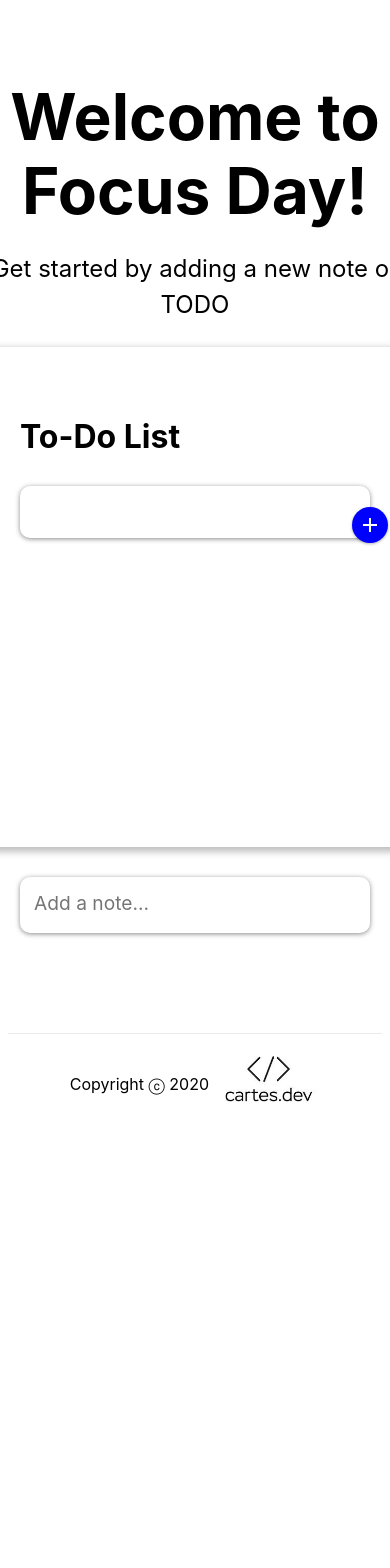
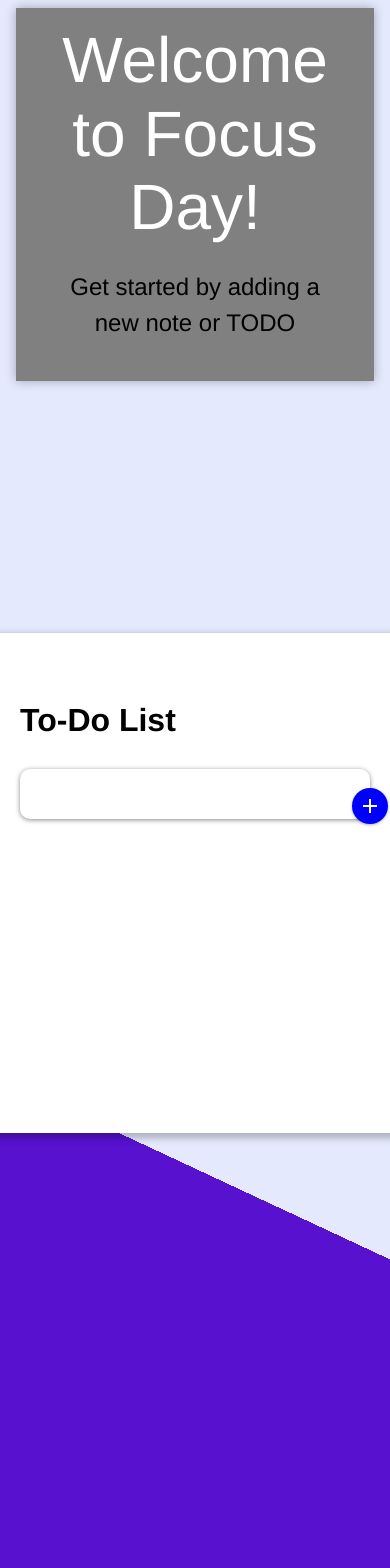
Before and after one commit to alfonsocartes/focus-day, a Next.js app: page / in a window 390 px wide. Shown: the top 1568 px of the page. Before the commit the page ends 1133 px from the top, so only its background shows below. Built offline with nearby package versions, Linux system fonts and the light colour scheme.

Commit message:
Use one global css file because it's just one page app

```diff
--- a/components/App.jsx
+++ b/components/App.jsx
@@ -1,14 +1,13 @@
-import { useState } from "react";
 import Notes from "./Notes";
 import ToDoList from "./ToDoList";
 
 function App() {
   return (
     <div>
-      <div>
+      <div className="container">
         <ToDoList />
       </div>
-      <div>
+      <div className="container">
         <Notes />
       </div>
     </div>
--- a/components/Notes.jsx
+++ b/components/Notes.jsx
@@ -1,7 +1,6 @@
 import { useState } from "react";
 import Note from "./Note";
 import NoteCreation from "./NoteCreation";
-
 function Notes() {
   const [notes, setNotes] = useState([]);
 
@@ -22,6 +21,7 @@ function Notes() {
   return (
     <div>
       <NoteCreation onAdd={addNote} />
+      <div className="grid">
         {notes.map((noteItem, index) => {
           return (
             <Note
@@ -34,6 +34,7 @@ function Notes() {
           );
         })}
       </div>
+    </div>
   );
 }
 
--- a/pages/index.js
+++ b/pages/index.js
@@ -1,5 +1,4 @@
 import Head from "next/head";
-import styles from "../styles/Home.module.css";
 import App from "../components/App";
 
 const currentYear = new Date().getFullYear();
@@ -7,28 +6,28 @@ const logoPath = "/Logo cartes.dev small.jpg";
 
 export default function Home() {
   return (
-    <div className={styles.container}>
+    <div className="container">
       <Head>
         <title>Focus Day</title>
         <link rel="icon" href="/favicon.ico" />
       </Head>
-      <main className={styles.main}>
-        <h1 className={styles.title}>Welcome to Focus Day!</h1>
-
-        <p className={styles.description}>
-          Get started by adding a new note or TODO
-        </p>
+      <header>
+        {" "}
+        <h1 className="title">Welcome to Focus Day!</h1>
+        <p className="description">Get started by adding a new note or TODO</p>
+      </header>
+      <main className="main">
         <App />
       </main>
 
-      <footer className={styles.footer}>
+      <footer className="footer">
         <a
           href="https://www.cartes.dev"
           target="_blank"
           rel="noopener noreferrer"
         >
           Copyright ⓒ {currentYear}
-          <img src={logoPath} alt="cartes.dev Logo" className={styles.logo} />
+          <img src={logoPath} alt="cartes.dev Logo" className="logo" />
         </a>
       </footer>
     </div>
--- a/styles/Home.module.css
+++ /dev/null
@@ -1,123 +0,0 @@
-.container {
-  min-height: 100vh;
-  padding: 0 0.5rem;
-  display: flex;
-  flex-direction: column;
-  justify-content: center;
-  align-items: center;
-}
-
-.main {
-  padding: 5rem 0;
-  flex: 1;
-  display: flex;
-  flex-direction: column;
-  justify-content: center;
-  align-items: center;
-}
-
-.footer {
-  width: 100%;
-  height: 100px;
-  border-top: 1px solid #eaeaea;
-  display: flex;
-  justify-content: center;
-  align-items: center;
-}
-
-.footer img {
-  margin-left: 0.5rem;
-}
-
-.footer a {
-  display: flex;
-  justify-content: center;
-  align-items: center;
-}
-
-.title a {
-  color: #0070f3;
-  text-decoration: none;
-}
-
-.title a:hover,
-.title a:focus,
-.title a:active {
-  text-decoration: underline;
-}
-
-.title {
-  margin: 0;
-  line-height: 1.15;
-  font-size: 4rem;
-}
-
-.title,
-.description {
-  text-align: center;
-}
-
-.description {
-  line-height: 1.5;
-  font-size: 1.5rem;
-}
-
-.code {
-  background: #fafafa;
-  border-radius: 5px;
-  padding: 0.75rem;
-  font-size: 1.1rem;
-  font-family: Menlo, Monaco, Lucida Console, Liberation Mono, DejaVu Sans Mono,
-    Bitstream Vera Sans Mono, Courier New, monospace;
-}
-
-.grid {
-  display: flex;
-  align-items: center;
-  justify-content: center;
-  flex-wrap: wrap;
-
-  max-width: 800px;
-  margin-top: 3rem;
-}
-
-.card {
-  margin: 1rem;
-  flex-basis: 45%;
-  padding: 1.5rem;
-  text-align: left;
-  color: inherit;
-  text-decoration: none;
-  border: 1px solid #eaeaea;
-  border-radius: 10px;
-  transition: color 0.15s ease, border-color 0.15s ease;
-}
-
-.card:hover,
-.card:focus,
-.card:active {
-  color: #0070f3;
-  border-color: #0070f3;
-}
-
-.card h3 {
-  margin: 0 0 1rem 0;
-  font-size: 1.5rem;
-}
-
-.card p {
-  margin: 0;
-  font-size: 1.25rem;
-  line-height: 1.5;
-}
-
-.logo {
-  height: 4em;
-}
-
-@media (max-width: 600px) {
-  .grid {
-    width: 100%;
-    flex-direction: column;
-  }
-}
--- a/styles/globals.css
+++ b/styles/globals.css
@@ -1,9 +1,8 @@
-html,
-body {
-  padding: 0;
-  margin: 0;
-  font-family: -apple-system, BlinkMacSystemFont, Segoe UI, Roboto, Oxygen,
-    Ubuntu, Cantarell, Fira Sans, Droid Sans, Helvetica Neue, sans-serif;
+html {
+  background-color: #e4e9fd;
+  background-image: -webkit-linear-gradient(65deg, #5711cf 50%, #e4e9fd 50%);
+  min-height: 1000px;
+  font-family: "helvetica neue";
 }
 
 a {
@@ -16,7 +15,9 @@ a {
 }
 
 header {
-  background-color: blue;
+  background-color: grey;
+  width: 100%;
+  height: auto;
   margin: auto -16px;
   padding: 16px 32px;
   box-shadow: 0 0 10px 0 rgba(0, 0, 0, 0.3);
@@ -36,6 +37,129 @@ footer {
 
 footer p {
   color: #ccc;
+}
+
+.container {
+  min-height: 100vh;
+  padding: 0 0.5rem;
+  display: flex;
+  flex-direction: column;
+  justify-content: center;
+  align-items: center;
+}
+
+.main {
+  padding: 5rem 0;
+  flex: 1;
+  display: flex;
+  flex-direction: column;
+  justify-content: center;
+  align-items: center;
+}
+
+.footer {
+  width: 100%;
+  height: 100px;
+  border-top: 1px solid #eaeaea;
+  display: flex;
+  justify-content: center;
+  align-items: center;
+}
+
+.footer img {
+  margin-left: 0.5rem;
+}
+
+.footer a {
+  display: flex;
+  justify-content: center;
+  align-items: center;
+}
+
+.title a {
+  color: #0070f3;
+  text-decoration: none;
+}
+
+.title a:hover,
+.title a:focus,
+.title a:active {
+  text-decoration: underline;
+}
+
+.title {
+  margin: 0;
+  line-height: 1.15;
+  font-size: 4rem;
+}
+
+.title,
+.description {
+  text-align: center;
+}
+
+.description {
+  line-height: 1.5;
+  font-size: 1.5rem;
+}
+
+.code {
+  background: #fafafa;
+  border-radius: 5px;
+  padding: 0.75rem;
+  font-size: 1.1rem;
+  font-family: Menlo, Monaco, Lucida Console, Liberation Mono, DejaVu Sans Mono,
+    Bitstream Vera Sans Mono, Courier New, monospace;
+}
+
+.grid {
+  display: flex;
+  align-items: center;
+  justify-content: center;
+  flex-wrap: wrap;
+
+  margin-top: 3rem;
+}
+
+.card {
+  margin: 1rem;
+  flex-basis: 45%;
+  padding: 1.5rem;
+  text-align: left;
+  color: inherit;
+  text-decoration: none;
+  border: 1px solid #eaeaea;
+  border-radius: 10px;
+  transition: color 0.15s ease, border-color 0.15s ease;
+}
+
+.card:hover,
+.card:focus,
+.card:active {
+  color: #0070f3;
+  border-color: #0070f3;
+}
+
+.card h3 {
+  margin: 0 0 1rem 0;
+  font-size: 1.5rem;
+}
+
+.card p {
+  margin: 0;
+  font-size: 1.25rem;
+  line-height: 1.5;
+}
+
+.logo {
+  height: 4em;
+}
+
+@media (max-width: 600px) {
+  .grid {
+    width: 100%;
+    flex-direction: column;
+  }
 }
 
 .note {
```
Lines whose indentation alone changed are shown as unchanged.
